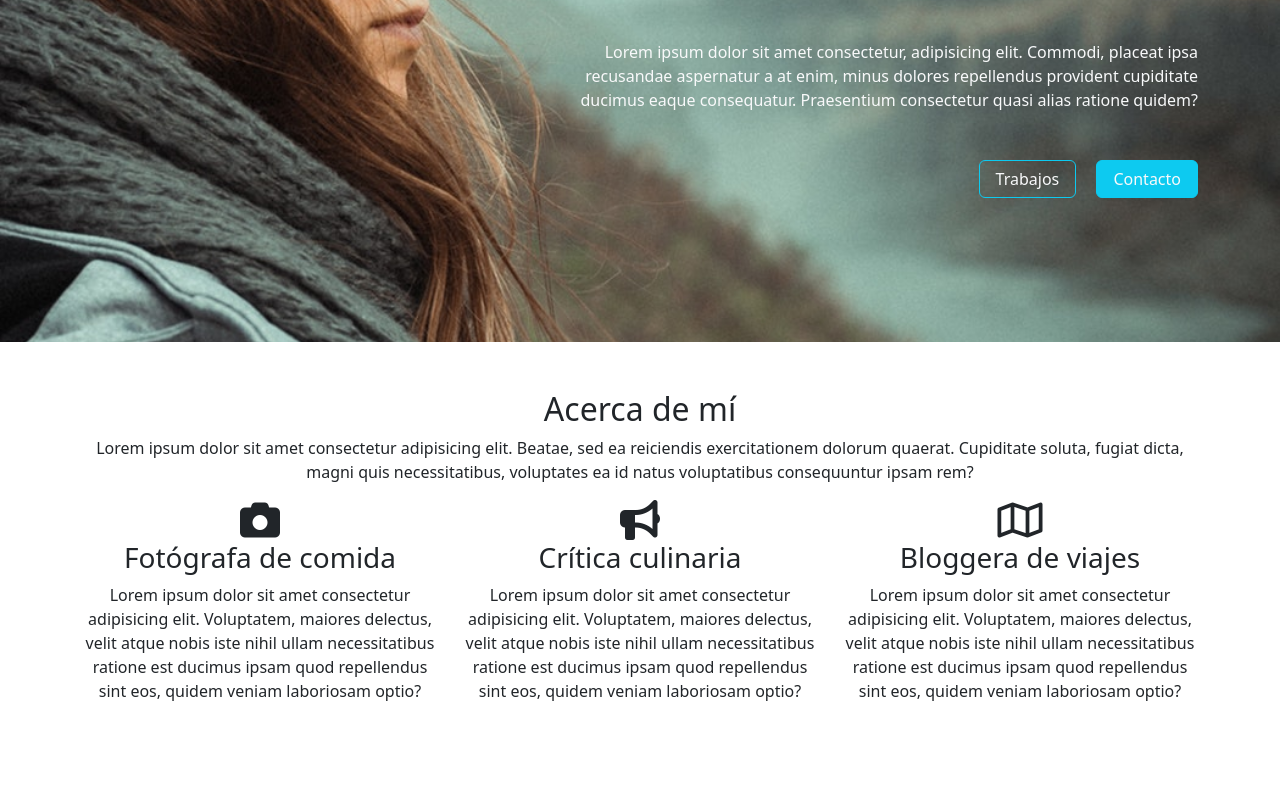
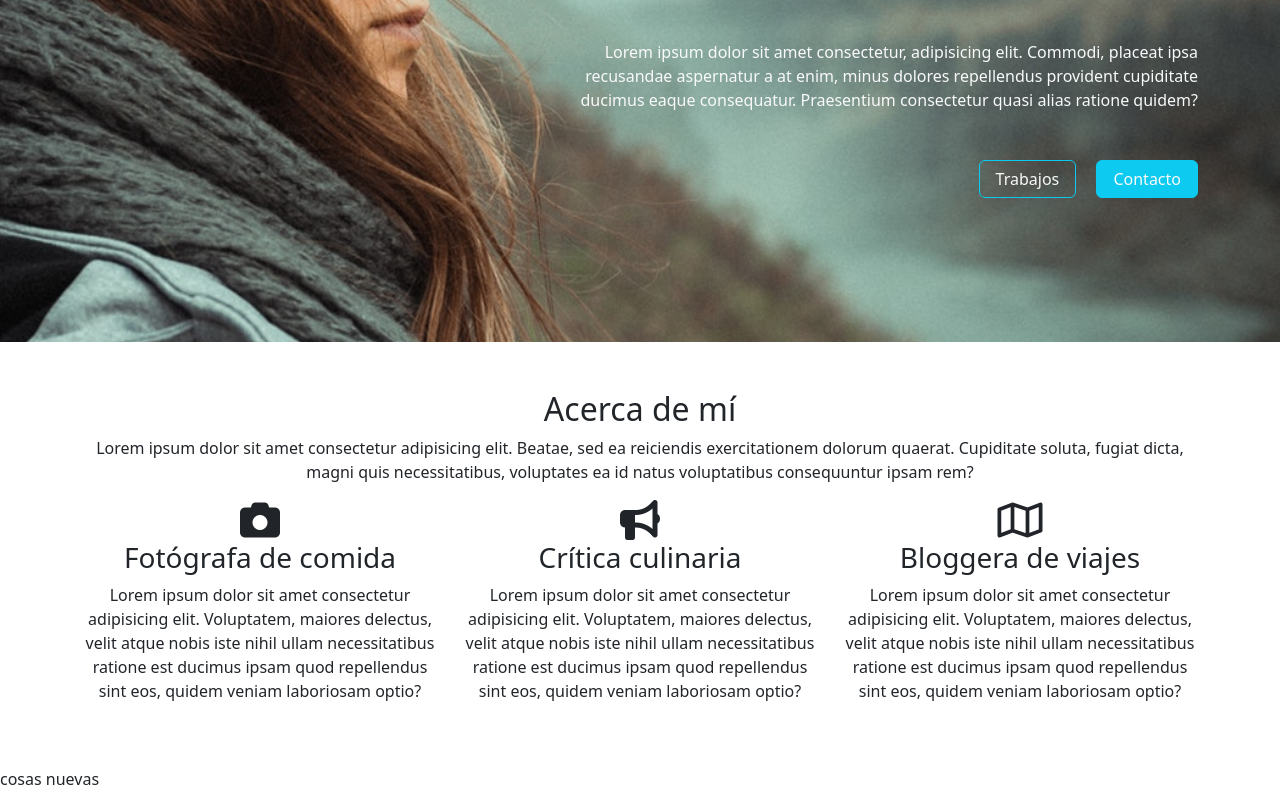
Before and after one commit to CesarOssesC/Olivia-Ros, a plain HTML site: page index.html in a window 1280 px wide. Shown: the part 352-1143 px from the top of the page. Before the commit the page ends 1119 px from the top, so only its background shows below. Drawn offline with nearby package versions, Linux system fonts and the light colour scheme.

Commit message:
creando nueva seccion cosas nuevas

```diff
--- a/index.html
+++ b/index.html
@@ -66,6 +66,10 @@
         </div>
     </section>
 
+    <section>
+        cosas nuevas
+    </section>
+
 
 
 
```
